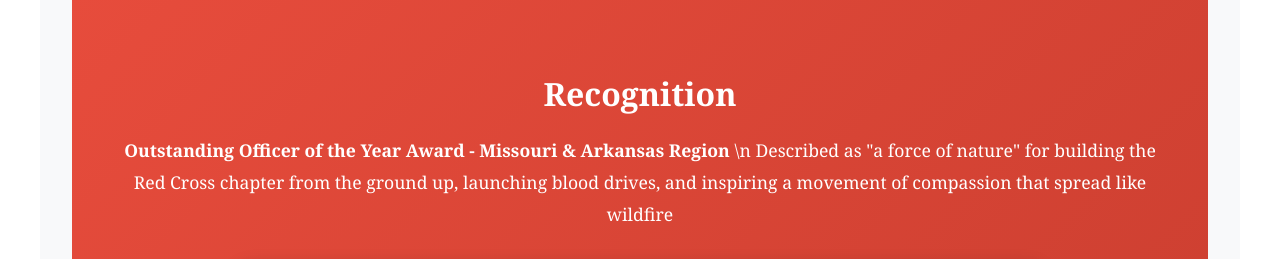
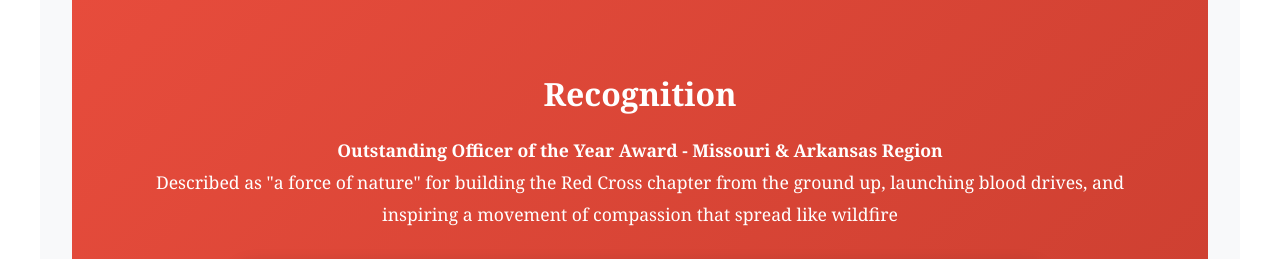
Before and after one commit to hrshybhutoria/profile, a plain HTML site: page index.html in a window 1280 px wide. Shown: the part 4144-4403 px from the top of the page. Drawn offline with Linux system fonts and the light colour scheme; grey boxes are pictures that could not be loaded.

Commit message:
index.html

```diff
--- a/index.html
+++ b/index.html
@@ -555,7 +555,7 @@
 
         <div class="highlight-box">
             <h3>Recognition</h3>
-            <p> <b>Outstanding Officer of the Year Award - Missouri & Arkansas Region </b> \n
+            <p> <strong>Outstanding Officer of the Year Award - Missouri & Arkansas Region </strong><br>
                 Described as "a force of nature" for building the Red Cross chapter from the ground up, launching blood drives, and inspiring a movement of compassion that spread like wildfire</p>
 
             <!-- YouTube Video Embed -->
```
